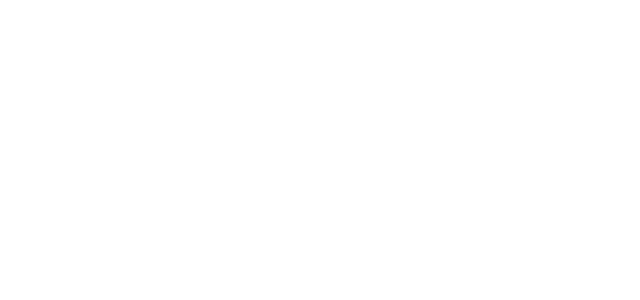
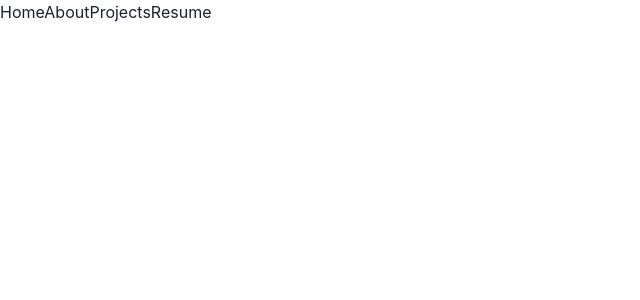
Before and after one commit to matthew-08/My_Portfolio, a React (Vite) app: page / in a window 1280 px wide. Shown: the top 300 px of the page, without its empty margins (0-640 px from the left). Built offline with nearby package versions, Linux system fonts and the light colour scheme.

Commit message:
Added navbar outline

```diff
--- a/package.json
+++ b/package.json
@@ -16,7 +16,9 @@
     "eslint-config-airbnb-typescript": "^17.0.0",
     "framer-motion": "^10.0.2",
     "react": "^18.2.0",
-    "react-dom": "^18.2.0"
+    "react-dom": "^18.2.0",
+    "react-router-dom": "^6.10.0",
+    "uuid": "^9.0.0"
   },
   "devDependencies": {
     "@types/react": "^18.0.27",
--- a/src/App.tsx
+++ b/src/App.tsx
@@ -1,7 +1,15 @@
 import './global.css';
+import { BrowserRouter } from 'react-router-dom';
+import Navbar from './components/Navbar';
 
 function App() {
-  return <div className="App" />;
+  return (
+    <div className="App">
+      <BrowserRouter>
+        <Navbar />
+      </BrowserRouter>
+    </div>
+  );
 }
 
 export default App;
--- /dev/null
+++ b/src/components/Navbar.tsx
@@ -0,0 +1,41 @@
+import React from 'react';
+import { HStack, List, ListItem } from '@chakra-ui/react';
+import { NavLink } from 'react-router-dom';
+import { v4 as uuid } from 'uuid';
+
+const navOptions = [
+  {
+    optionName: 'Home',
+    link: '/',
+  },
+  {
+    optionName: 'About',
+    link: '/about',
+  },
+  {
+    optionName: 'Projects',
+    link: '/projects',
+  },
+  {
+    optionName: 'Resume',
+    link: '',
+  },
+];
+
+function Navbar() {
+  return (
+    <HStack as="nav">
+      <List>
+        {navOptions.map((option) => {
+          return (
+            <ListItem key={uuid()} as={NavLink} to={option.link}>
+              {option.optionName}
+            </ListItem>
+          );
+        })}
+      </List>
+    </HStack>
+  );
+}
+
+export default Navbar;
--- a/src/global.css
+++ b/src/global.css
@@ -1,69 +1,4 @@
-:root {
-  font-family: Inter, system-ui, Avenir, Helvetica, Arial, sans-serif;
-  line-height: 1.5;
-  font-weight: 400;
-
-  color-scheme: light dark;
-  color: rgba(255, 255, 255, 0.87);
-  background-color: #242424;
-
-  font-synthesis: none;
-  text-rendering: optimizeLegibility;
-  -webkit-font-smoothing: antialiased;
-  -moz-osx-font-smoothing: grayscale;
-  -webkit-text-size-adjust: 100%;
+.App, #root {
+  width: 100%;
+  height: 100vh;
 }
-
-a {
-  font-weight: 500;
-  color: #646cff;
-  text-decoration: inherit;
-}
-a:hover {
-  color: #535bf2;
-}
-
-body {
-  margin: 0;
-  display: flex;
-  place-items: center;
-  min-width: 320px;
-  min-height: 100vh;
-}
-
-h1 {
-  font-size: 3.2em;
-  line-height: 1.1;
-}
-
-button {
-  border-radius: 8px;
-  border: 1px solid transparent;
-  padding: 0.6em 1.2em;
-  font-size: 1em;
-  font-weight: 500;
-  font-family: inherit;
-  background-color: #1a1a1a;
-  cursor: pointer;
-  transition: border-color 0.25s;
-}
-button:hover {
-  border-color: #646cff;
-}
-button:focus,
-button:focus-visible {
-  outline: 4px auto -webkit-focus-ring-color;
-}
-
-@media (prefers-color-scheme: light) {
-  :root {
-    color: #213547;
-    background-color: #ffffff;
-  }
-  a:hover {
-    color: #747bff;
-  }
-  button {
-    background-color: #f9f9f9;
-  }
-}
```
Also changed, not shown: 1 other file (tests, documents, lock files or other folders).
